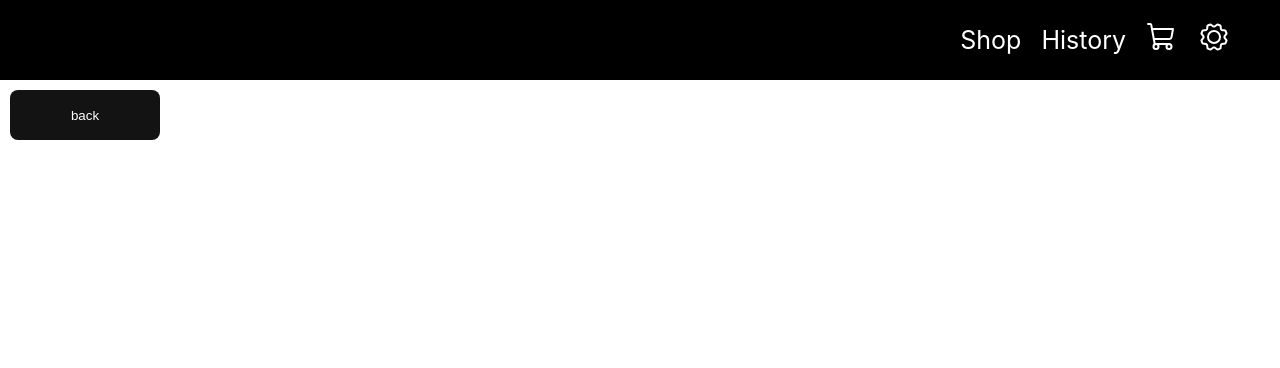
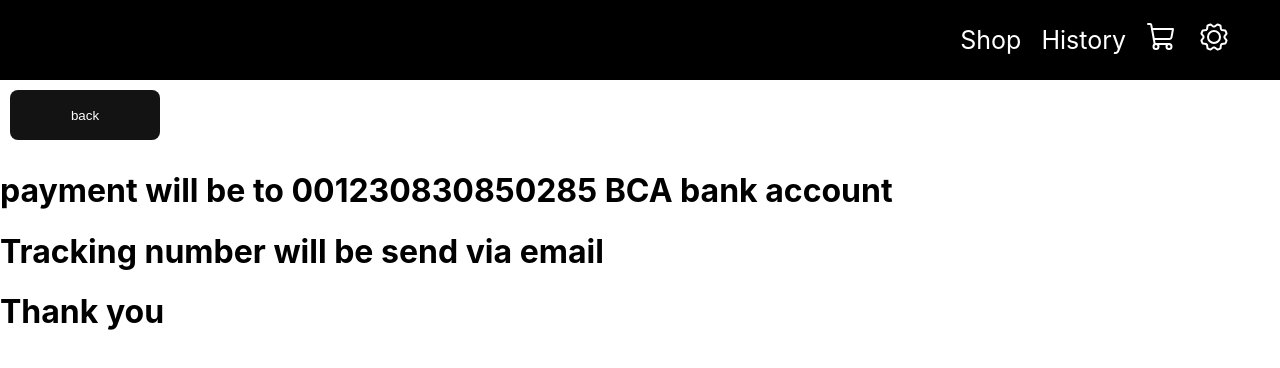
Before and after one commit to LeonardoRichie/shoponlinereact, a React (Create React App) app: page /checkout in a window 1280 px wide. Shown: the top 368 px of the page. Built offline with nearby package versions, Linux system fonts and the light colour scheme.

Commit message:
Update checkout.jsx

```diff
--- a/src/pages/checkout/checkout.jsx
+++ b/src/pages/checkout/checkout.jsx
@@ -8,6 +8,9 @@
         <Link to="/">
             <button>back</button>
           </Link>
+          <h1>payment will be to 001230830850285 BCA bank account</h1>
+          <h1>Tracking number will be send via email</h1>
+          <h1>Thank you</h1>
     </div>
   )
 }
```
